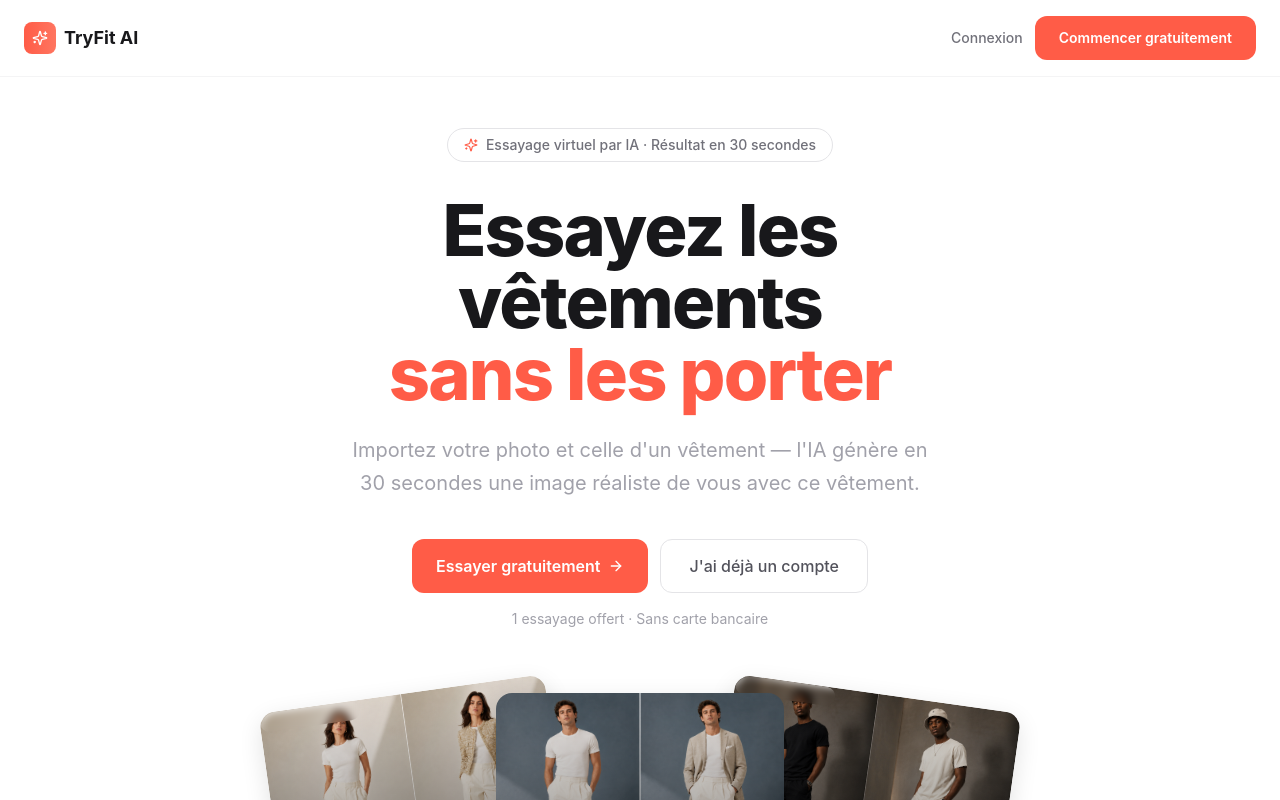
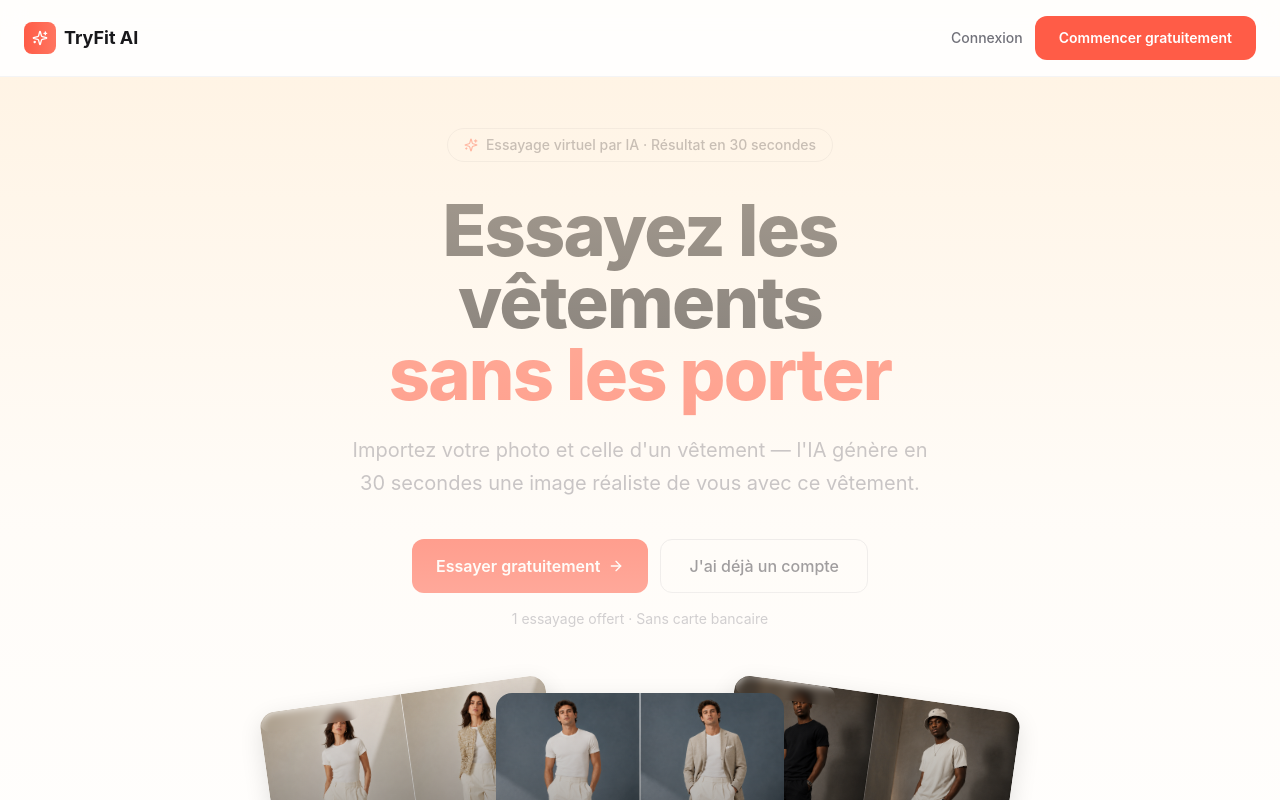
Before and after one commit to julesh66250/tryfit-ai, a Next.js app: page / in a window 1280 px wide. Shown: the top 800 px of the page. Built offline with nearby package versions, Linux system fonts and the light colour scheme.

Commit message:
design: fond orange degrade hero restaure

```diff
--- a/app/page.tsx
+++ b/app/page.tsx
@@ -119,7 +119,8 @@ export default function LandingPage() {
       </header>
 
       {/* Hero */}
-      <section className="pt-32 pb-16 px-6 bg-white">
+      <section className="pt-32 pb-16 px-6 relative overflow-hidden">
+        <div className="absolute inset-0 bg-gradient-to-b from-orange-100/70 via-orange-50/40 to-white pointer-events-none" />
         <div className="max-w-3xl mx-auto text-center">
 
           {/* Badge */}
```
